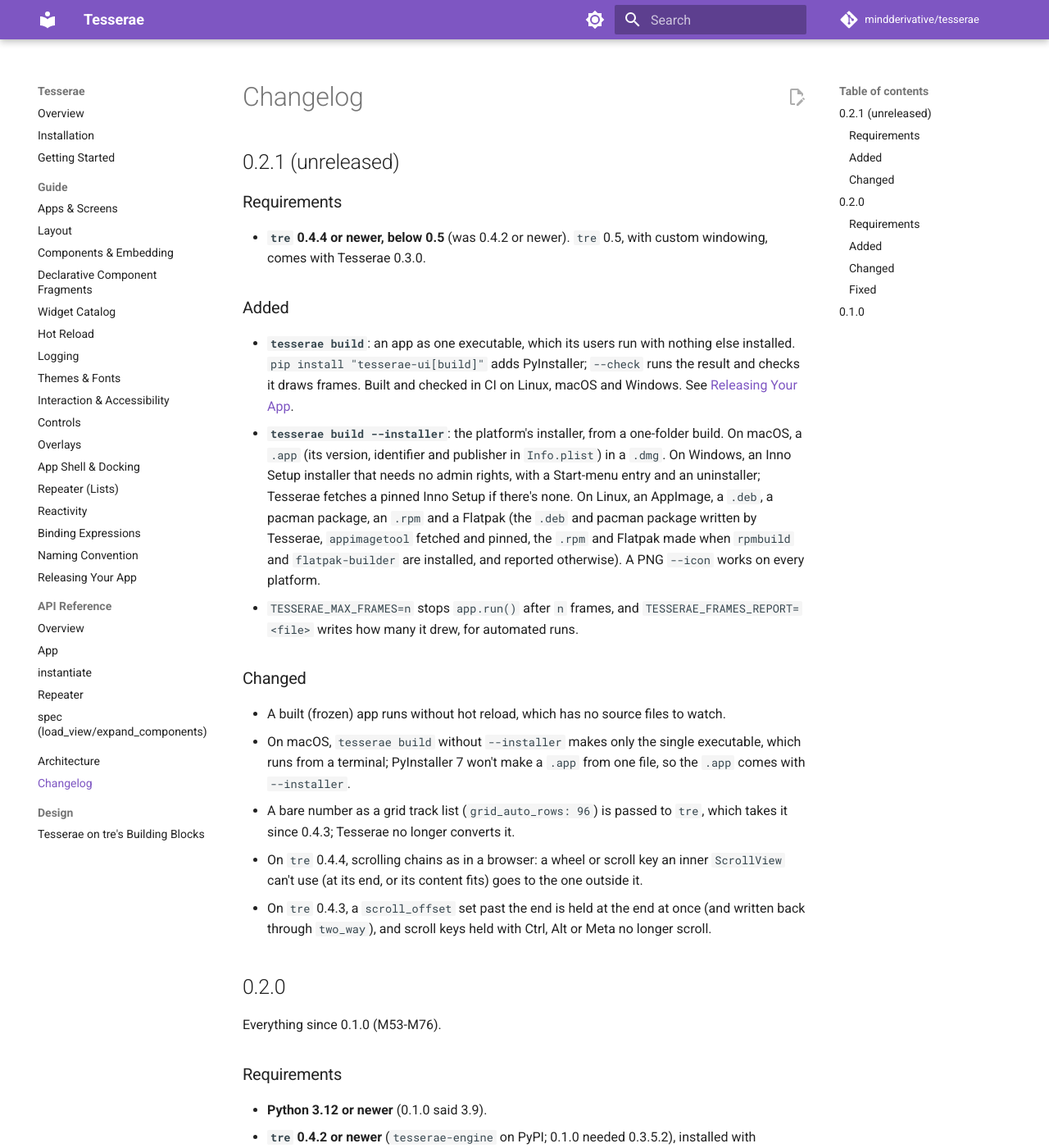
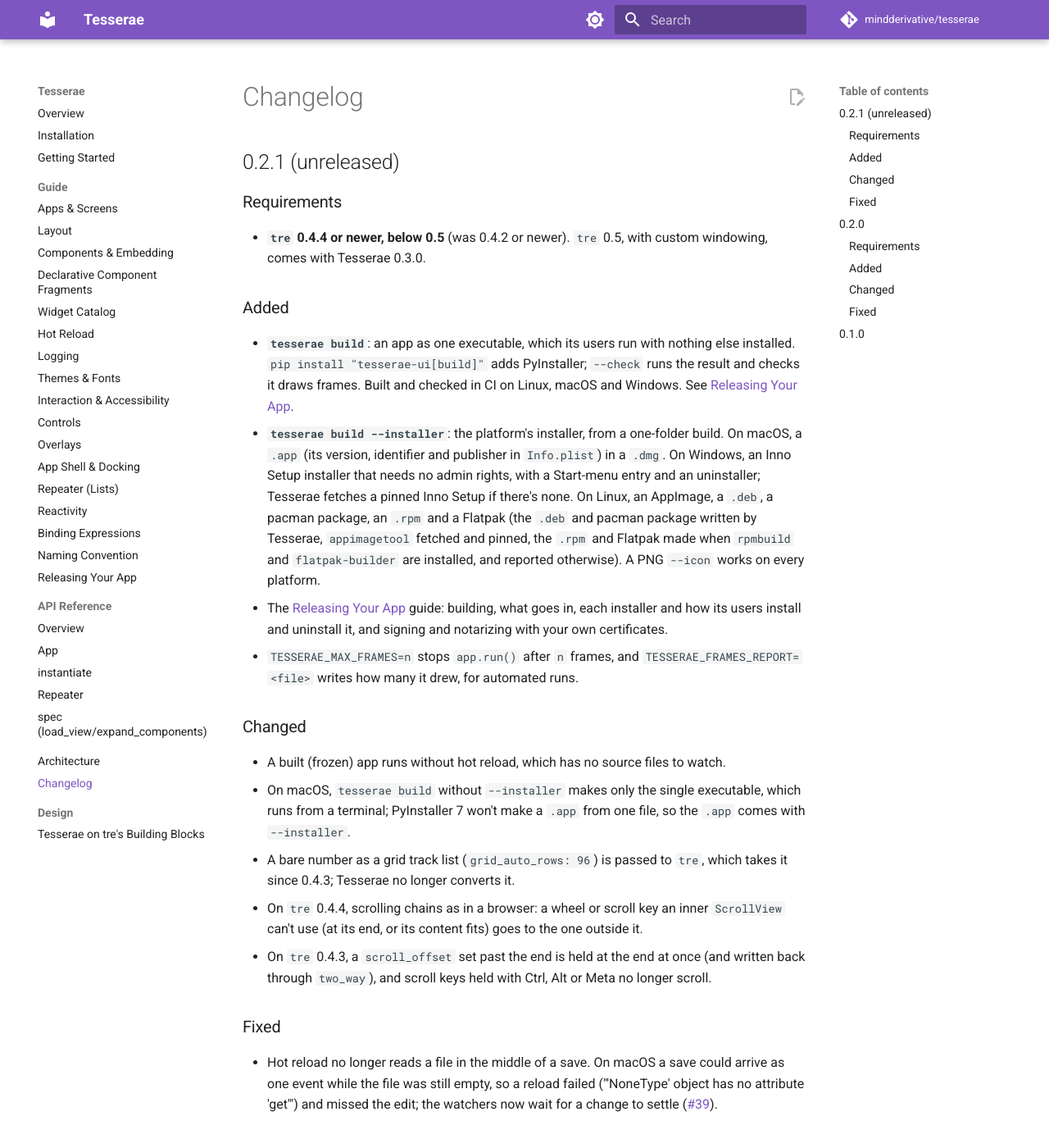
Before and after one commit to mindderivative/tesserae, an MkDocs documentation site: the page built from docs/changelog.md, in a window 1280 px wide and 1400 px high. Shown: the whole window at 82% size. Built offline with MkDocs 1.6.1 and Material for MkDocs 9.7.7, drawn with Linux system fonts in a browser that asks for light colours; comment, search, counter and statistics services are not loaded.

Commit message:
Changelog: the hot-reload mid-save fix (#39)
Co-Authored-By: Claude Opus 5.5 <noreply@anthropic.com>

```diff
--- a/docs/changelog.md
+++ b/docs/changelog.md
@@ -24,6 +24,9 @@
   `appimagetool` fetched and pinned, the `.rpm` and Flatpak made when
   `rpmbuild` and `flatpak-builder` are installed, and reported otherwise).
   A PNG `--icon` works on every platform.
+- The [Releasing Your App](guide/releasing.md) guide: building, what goes
+  in, each installer and how its users install and uninstall it, and
+  signing and notarizing with your own certificates.
 - `TESSERAE_MAX_FRAMES=n` stops `app.run()` after `n` frames, and
   `TESSERAE_FRAMES_REPORT=<file>` writes how many it drew, for automated
   runs.
@@ -43,6 +46,14 @@
 - On `tre` 0.4.3, a `scroll_offset` set past the end is held at the end at
   once (and written back through `two_way`), and scroll keys held with
   Ctrl, Alt or Meta no longer scroll.
+
+### Fixed
+
+- Hot reload no longer reads a file in the middle of a save. On macOS a
+  save could arrive as one event while the file was still empty, so a
+  reload failed ("'NoneType' object has no attribute 'get'") and missed
+  the edit; the watchers now wait for a change to settle
+  ([#39](https://github.com/mindderivative/tesserae/issues/39)).
 
 ## 0.2.0
 
```
